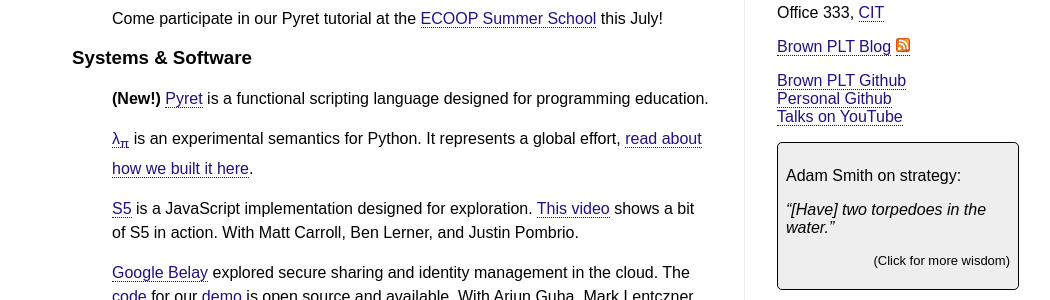
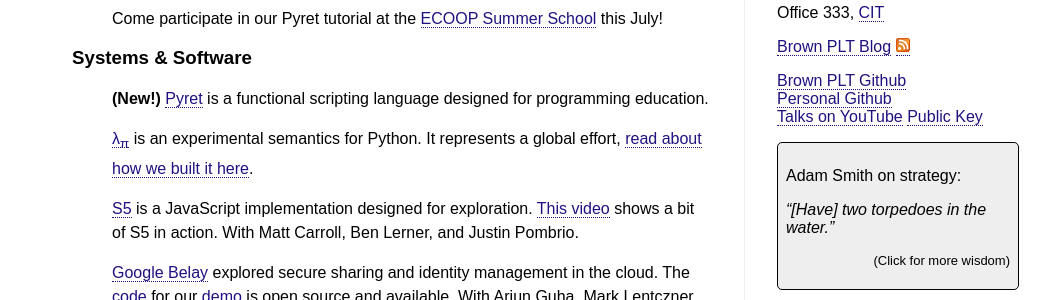
Before and after one commit to jpolitz/jpolitz.github.com, a Jekyll site: the page index.html, which Jekyll copies as it is, in a window 1280 px wide. Shown: the part 278-578 px from the top of the page, without its empty margins (16-1066 px from the left). Built offline with Jekyll 4.4.1, drawn with Linux system fonts in a browser that asks for light colours.

Commit message:
add a public key

```diff
--- a/index.html
+++ b/index.html
@@ -209,6 +209,7 @@
       <a href='http://github.com/brownplt'>Brown PLT Github</a><br/>
       <a href='http://github.com/jpolitz'>Personal Github</a><br/>
       <a href='http://www.youtube.com/watch?v=52mUh5Or9Jk&list=PLx2YJ4UuB_YnFhZPg07gLJQ0ZCDOL00bh'>Talks on YouTube</a>
+      <a href='joe.gpg'>Public Key</a>
     </p>
 
 <a style='outline: 0;text-decoration: none; color: black;' href="javascript:;" onclick="newWisdom()">
```
Also changed, not shown: 1 other file.
